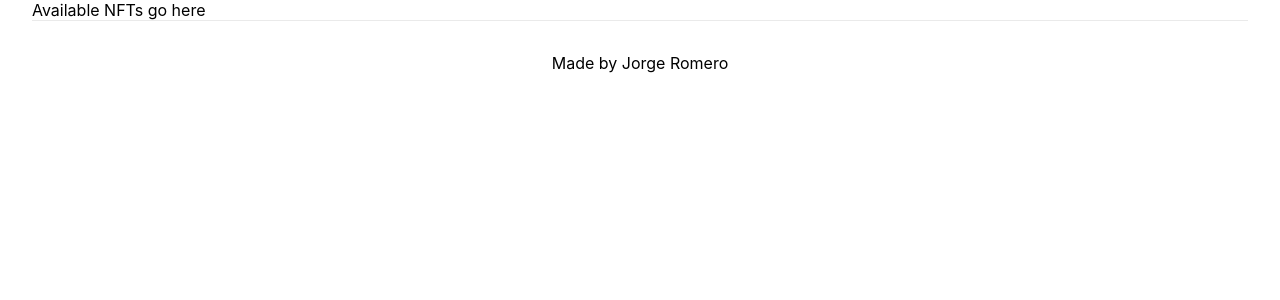
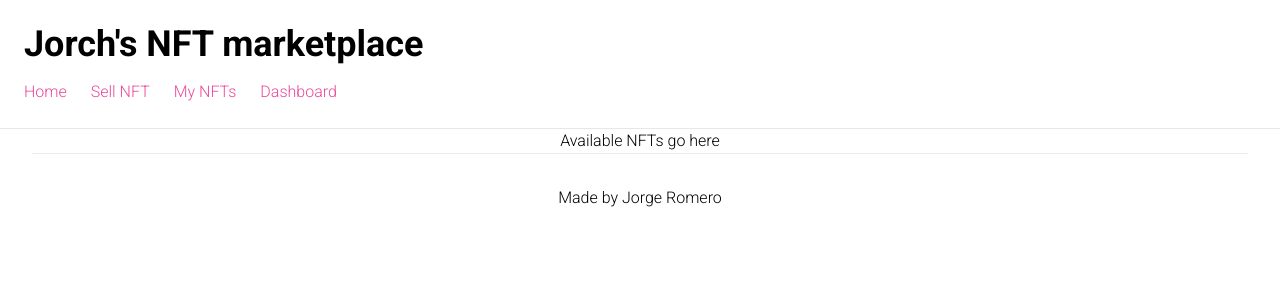
Before and after one commit to JorchRL/nft-marketplace, a Next.js app: page / in a window 1280 px wide. Shown: the top 300 px of the page. Built offline with nearby package versions, Linux system fonts and the light colour scheme.

Commit message:
Add tailwind and navbar for the marketplace

```diff
--- a/pages/_app.js
+++ b/pages/_app.js
@@ -1,7 +1,29 @@
 import '../styles/globals.css'
+import Link from "next/link"
 
 function MyApp({ Component, pageProps }) {
-  return <Component {...pageProps} />
+  return (
+  <div>
+    <nav className='border-b p-6'>
+      <p className='text-4xl font-bold'>Jorch's NFT marketplace</p>
+      <div className='flex mt-4'>
+        <Link href="/">
+          <a className='mr-6 text-pink-500'>Home</a>
+        </Link>
+        <Link href="/create-nft">
+          <a className='mr-6 text-pink-500'>Sell NFT</a>
+        </Link>
+        <Link href="/my-nfts">
+          <a className='mr-6 text-pink-500'>My NFTs</a>
+        </Link>
+        <Link href="/dashboard">
+          <a className='mr-6 text-pink-500'>Dashboard</a>
+        </Link>
+      </div>
+    </nav>
+  <Component {...pageProps} />
+  </div>
+  )
 }
 
 export default MyApp
--- /dev/null
+++ b/postcss.config.js
@@ -0,0 +1,6 @@
+module.exports = {
+  plugins: {
+    tailwindcss: {},
+    autoprefixer: {},
+  },
+}
--- a/styles/globals.css
+++ b/styles/globals.css
@@ -1,16 +1,4 @@
-html,
-body {
-  padding: 0;
-  margin: 0;
-  font-family: -apple-system, BlinkMacSystemFont, Segoe UI, Roboto, Oxygen,
-    Ubuntu, Cantarell, Fira Sans, Droid Sans, Helvetica Neue, sans-serif;
-}
-
-a {
-  color: inherit;
-  text-decoration: none;
-}
-
-* {
-  box-sizing: border-box;
-}
+@import url('https://fonts.googleapis.com/css2?family=Roboto:wght@300;700&display=swap');
+@tailwind base;
+@tailwind components;
+@tailwind utilities;
--- /dev/null
+++ b/tailwind.config.js
@@ -0,0 +1,14 @@
+module.exports = {
+  content: [
+    "./pages/**/*.{js,ts,jsx,tsx}",
+    "./components/**/*.{js,ts,jsx,tsx}"
+  ],
+  theme: {
+    extend: {
+      fontFamily: {
+        "sans" : ['Roboto']
+      }
+    },
+  },
+  plugins: [],
+}
```
